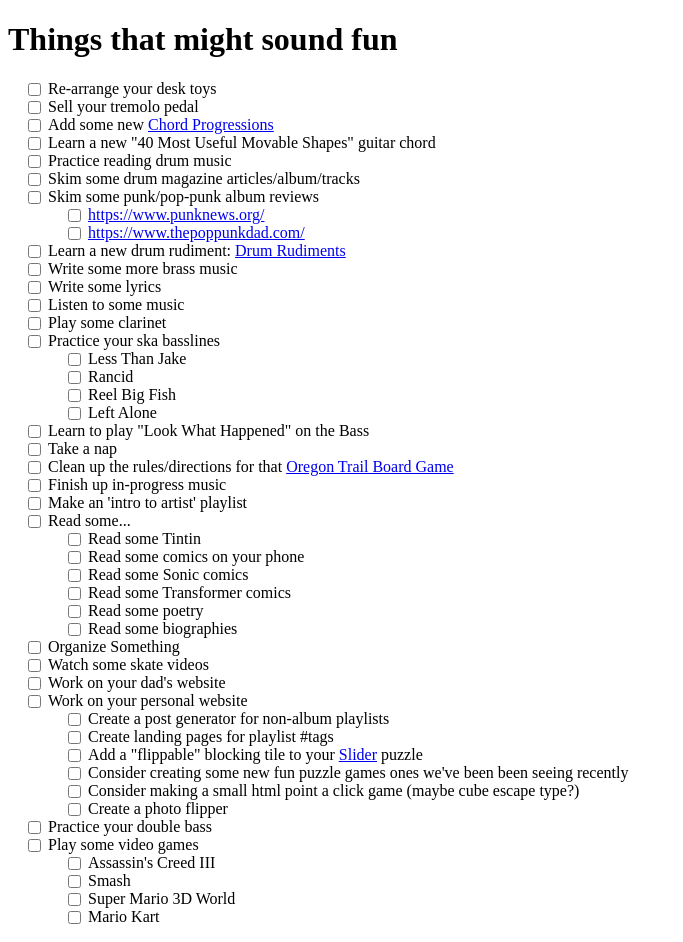
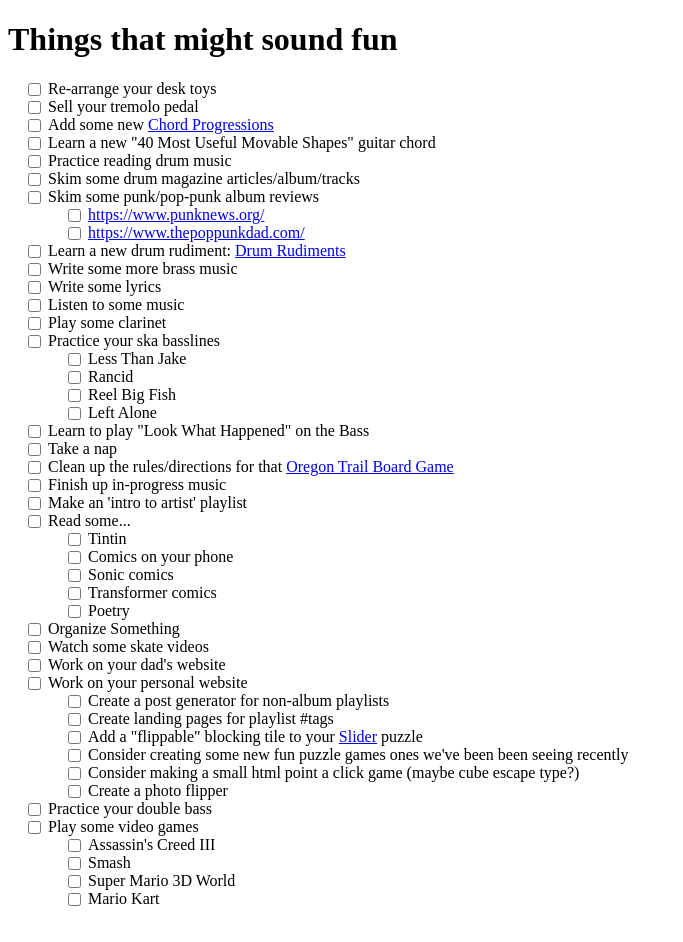
Before and after one commit to brgibson/www, a Jekyll site: the page built from todos/index.html, in a window 1280 px wide. Shown: the whole page, without its empty margins (0-683 px from the left). Built offline with Jekyll 4.4.1, drawn with Linux system fonts in a browser that asks for light colours.

Commit message:
todos - tweaks to text formatting in the 'read some' section

```diff
--- a/todos/index.html
+++ b/todos/index.html
@@ -59,12 +59,11 @@
     <li>
         <label><input type="checkbox">Read some...</label>
         <ul>
-            <li><label><input type="checkbox">Read some Tintin</label></li>
-            <li><label><input type="checkbox">Read some comics on your phone</label></li>
-            <li><label><input type="checkbox">Read some Sonic comics</label></li>
-            <li><label><input type="checkbox">Read some Transformer comics</label></li>
-            <li><label><input type="checkbox">Read some poetry</label></li>
-            <li><label><input type="checkbox">Read some biographies</label></li>
+            <li><label><input type="checkbox">Tintin</label></li>
+            <li><label><input type="checkbox">Comics on your phone</label></li>
+            <li><label><input type="checkbox">Sonic comics</label></li>
+            <li><label><input type="checkbox">Transformer comics</label></li>
+            <li><label><input type="checkbox">Poetry</label></li>
         </ul>
     </li>
     <li><label><input type="checkbox">Organize Something</label></li>
```
